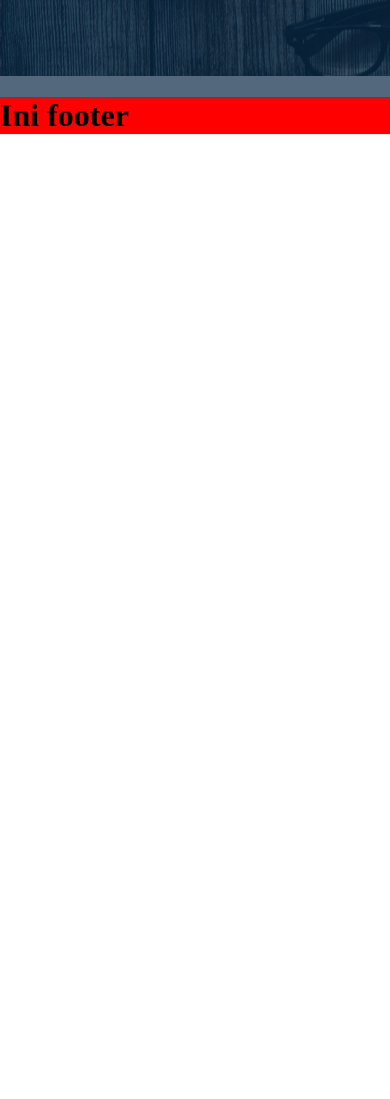
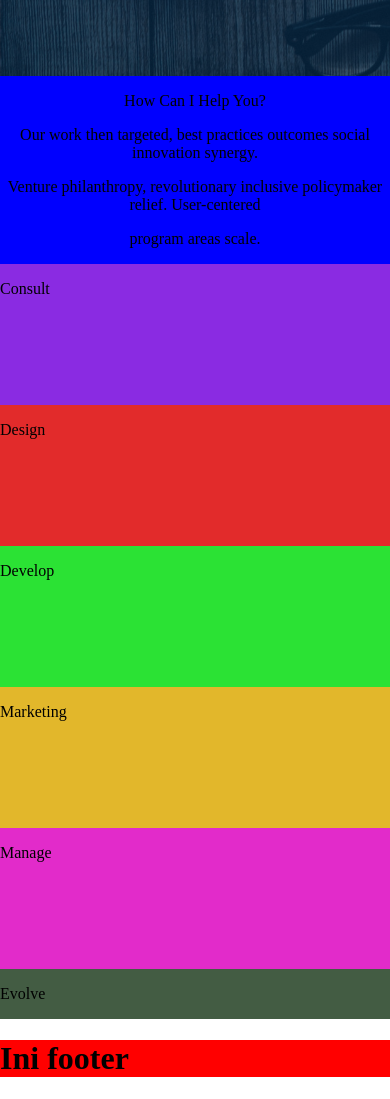
Before and after one commit to kanzff/cermati-front-end, a plain HTML site: page index.html in a window 390 px wide. Shown: the part 604-1703 px from the top of the page. Before the commit the page ends 844 px from the top, so only its background shows below. Drawn offline with Linux system fonts and the light colour scheme.

Commit message:
highlight-panel-resp

```diff
--- a/index.html
+++ b/index.html
@@ -35,6 +35,32 @@
       </div>
     </div>
   </div>
+  <div class="highlight-panel">
+    <div id="highlight-header">
+      <p>How Can I Help You?</p>
+      <p>Our work then targeted, best practices outcomes social innovation synergy.</p>
+      <p>Venture philanthropy, revolutionary inclusive policymaker relief. User-centered</p>
+      <p>program areas scale.</p>
+    </div>
+    <div id="content1">
+      <p>Consult</p>
+    </div>
+    <div id="content2">
+      <p>Design</p>
+    </div>
+    <div id="content3">
+      <p>Develop</p>
+    </div>
+    <div id="content4">
+      <p>Marketing</p>
+    </div>
+    <div id="content5">
+      <p>Manage</p>
+    </div>
+    <div id="content6">
+      <p>Evolve</p>
+    </div>
+  </div>
   <footer>
     <h1>Ini footer</h1>
   </footer>
--- a/style.css
+++ b/style.css
@@ -59,6 +59,7 @@ span {
   background-repeat: no-repeat;
   width: 100%;
   height: 680px;
+  margin-bottom: 0px;
 }
 
 .logo {
@@ -75,7 +76,7 @@ span {
 .main-content {
   /* justify-content: center; */
   width: 100%;
-  height: 100%;
+  height: 640px;
   background: rgb(2 32 64 / 68%);
   padding-top: 40px;
 }
@@ -108,6 +109,56 @@ span {
   background-color: white;
 }
 
+.highlight-panel {
+  margin-top: 0px;
+  background-color: green;
+  width: 100%;
+  display: grid;
+  grid-template-columns: 1fr 1fr 1fr;
+  grid-template-rows: 2fr 1.5fr 1.5fr;
+  grid-template-areas:
+    "header header header"
+    "content1 content2 content3"
+    "content4 content5 content6"
+  ;
+}
+
+#highlight-header {
+  text-align: center;
+  background: blue;
+  grid-area: header;
+}
+
+#content1 {
+  background: blueviolet;
+  grid-area: content1;
+}
+
+#content2 {
+  background: rgb(226, 43, 43);
+  grid-area: content2;
+}
+
+#content3 {
+  background: rgb(43, 226, 52);
+  grid-area: content3;
+}
+
+#content4 {
+  background: rgb(226, 183, 43);
+  grid-area: content4;
+}
+
+#content5 {
+  background: rgb(226, 43, 202);
+  grid-area: content5;
+}
+
+#content6 {
+  background: rgb(67, 92, 67);
+  grid-area: content6;
+}
+
 footer {
   margin: 0px;
   background-color: red;
@@ -134,3 +185,32 @@ footer {
     margin-top: 140px
   }
 }
+
+@media only screen and (max-width: 960px) {
+  .highlight-panel {
+    grid-template-columns: 1fr 1fr;
+    grid-template-rows: 2fr 1.5fr 1.5fr 1.5fr;
+    grid-template-areas:
+      "header header"
+      "content1 content2"
+      "content3 content4"
+      "content5 content6"
+    ;
+  }
+}
+
+@media only screen and (max-width: 480px) {
+  .highlight-panel {
+    grid-template-columns: 1fr;
+    grid-template-rows: 2fr 1.5fr 1.5fr 1.5fr 1.5fr 1.5fr;
+    grid-template-areas:
+      "header"
+      "content1"
+      "content2"
+      "content3"
+      "content4"
+      "content5"
+      "content6"
+    ;
+  }
+}
```
